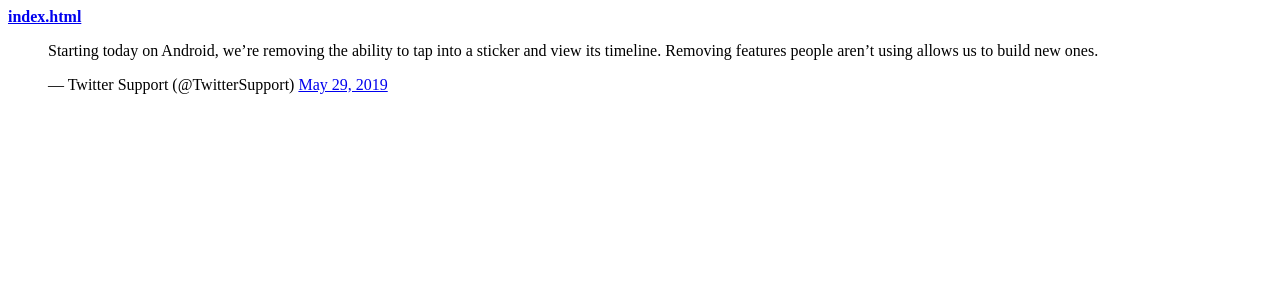
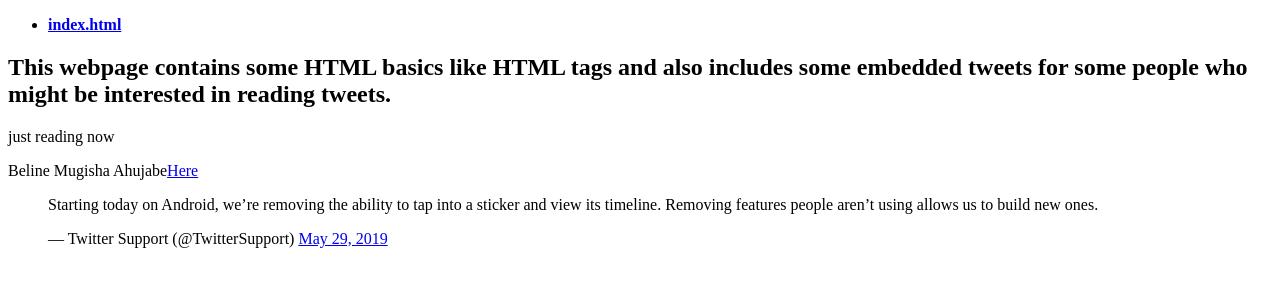
Before and after one commit to Mugisha-Beline/alu-web-development, a plain HTML site: page html_basic/tweets.html in a window 1280 px wide. Drawn offline with Linux system fonts and the light colour scheme.

Commit message:
Make a cool website

```diff
--- a/html_basic/tweets.html
+++ b/html_basic/tweets.html
@@ -5,7 +5,22 @@
     <title>Simple valid html</title>
 </head>
 <body>
-    <a href="index.html"><b>index.html</b></a>
-    <blockquote class="twitter-tweet" data-theme="dark"><p lang="en" dir="ltr">Starting today on Android, we’re removing the ability to tap into a sticker and view its timeline. Removing features people aren’t using allows us to build new ones.</p>&mdash; Twitter Support (@TwitterSupport) <a href="https://twitter.com/TwitterSupport/status/1133841266427346945?ref_src=twsrc%5Etfw">May 29, 2019</a></blockquote> <script async src="https://platform.twitter.com/widgets.js" charset="utf-8"></script>
+    <header>
+        <ul>
+            <li><a href="index.html"><b>index.html</b></a></li>
+         </ul>
+    </header>
+    <main>
+        <article>
+            <h2>This webpage contains some HTML basics like HTML tags and also includes some embedded tweets for some people who might be interested in reading tweets.</h2>
+        </article>
+        <aside>
+            <p>just reading now</p>
+        </aside>
+    </main>
+    <footer>
+        <p>Beline Mugisha Ahujabe<a href="https://github.com/Mugisha-Beline/alu-web-development.git" target="_blank">Here</a></p>
+    </footer>
+    <blockquote class="twitter-tweet" data-theme="dark"><p lang="en" dir="ltr">Starting today on Android, we’re removing the ability to tap into a sticker and view its timeline. Removing features people aren’t using allows us to build new ones.</p>&mdash; Twitter Support (@TwitterSupport) <a href="https://twitter.com/TwitterSupport/status/1133841266427346945?ref_src=twsrc%5Etfw">May 29, 2019</a></blockquote> <script async src="https://platform.twitter.com/widgets.js"></script>
 </body>
 </html>
```
Also changed, not shown: html_basic/index.html (+17 -2 lines).
